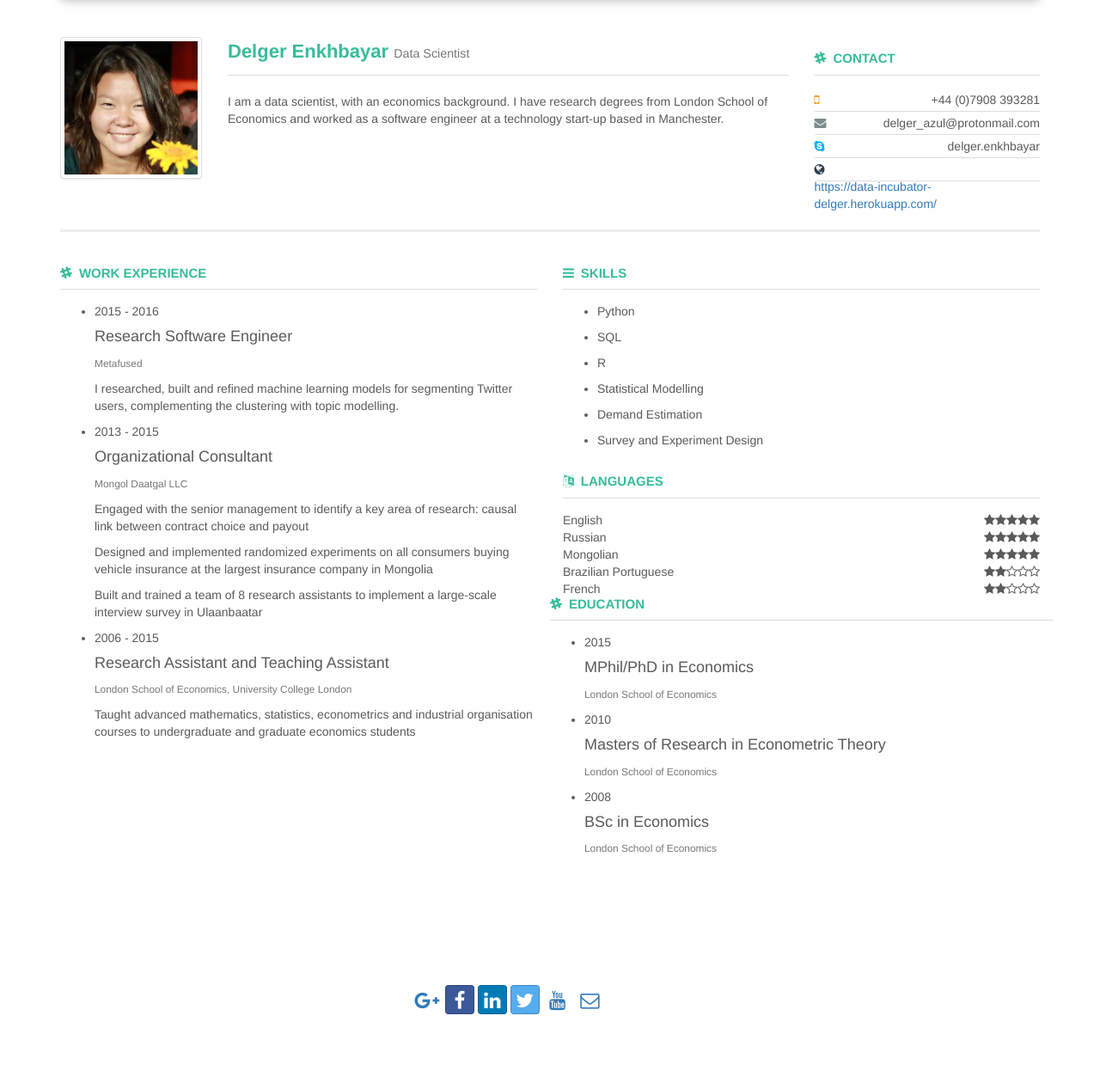
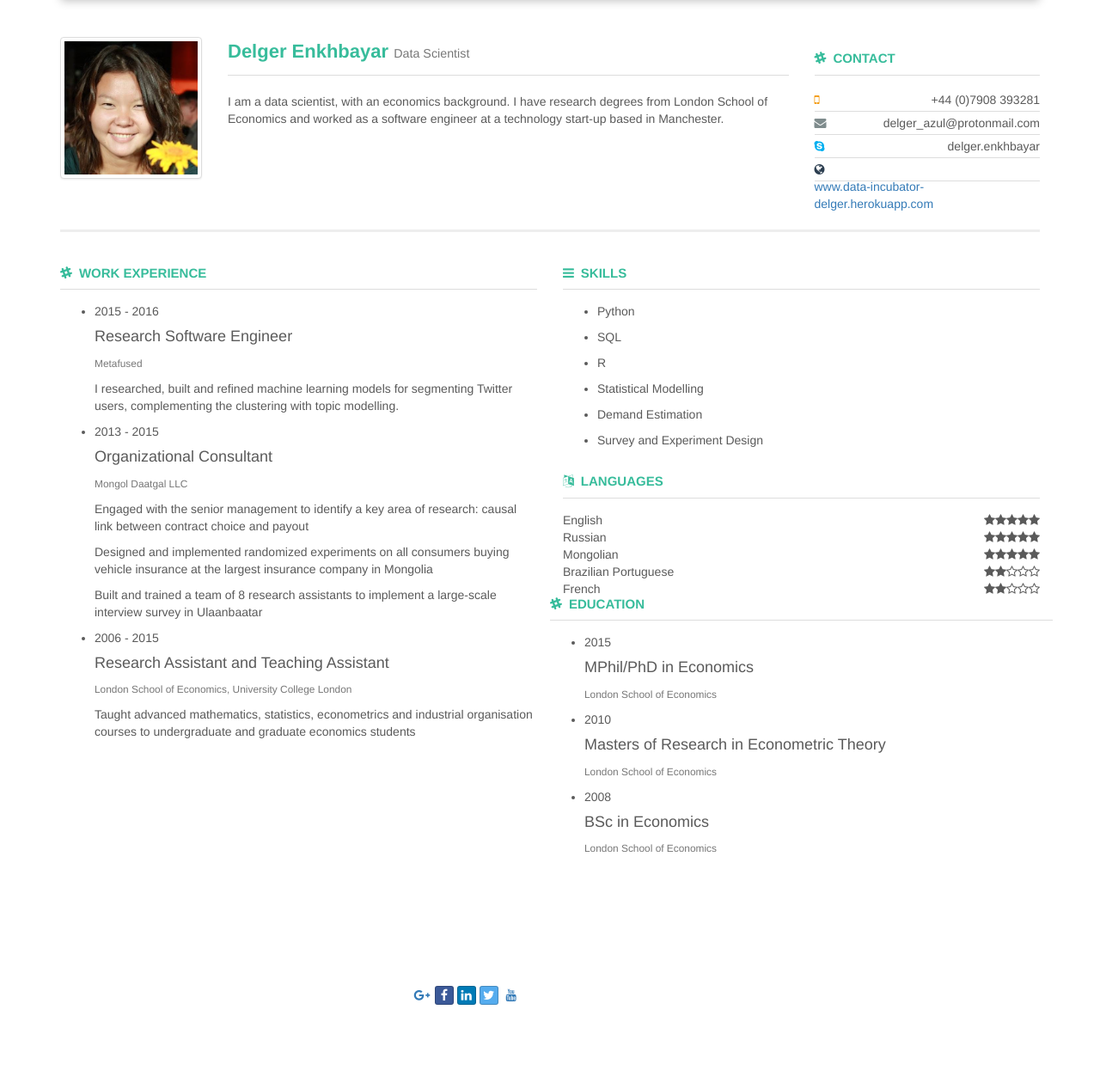
Before and after one commit to delger-azul/data-incubator-2016, a Flask app: page /aboutme in a window 1280 px wide. Shown: the part 72-1332 px from the top of the page at 86% size. After the commit the page ends 1241 px from the top, so only its background shows below. Run offline with Flask 2, Linux system fonts and the light colour scheme; some libraries are stand-ins or nearby versions.

Commit message:
Changing the website

```diff
--- a/static/css/mystyles.css
+++ b/static/css/mystyles.css
@@ -204,12 +204,8 @@ hr
 
 /* Button
 ---------------------------*/
-/*.btn
-{
-    min-width: 115px;
-}*/
 
-.btn-inverse
+/*.btn-inverse
 {
     color: #FFF;
     background-color: #34495E;
@@ -225,4 +221,4 @@ hr
 .btn-download, .btn-print
 {
     margin-bottom: 5px;
-}
+}*/
--- a/templates/aboutme.html
+++ b/templates/aboutme.html
@@ -76,7 +76,7 @@
                           <li><i class="fa fa-mobile"></i><span class="pull-right">+44 (0)7908 393281</span></li>
                           <li><i class="fa fa-envelope"></i><span class="pull-right">delger_azul@protonmail.com</span></li>
                           <li><i class="fa fa-skype"></i><span class="pull-right">delger.enkhbayar</span></li>
-                          <li><i class="fa fa-globe"></i><span class="pull-right"><a href="http://data-incubator-delger.herokuapp.com/">https://data-incubator-delger.herokuapp.com/</a></span></li>
+                          <li><i class="fa fa-globe"></i><span class="pull-right"><a href="http://data-incubator-delger.herokuapp.com/">www.data-incubator-delger.herokuapp.com</a></span></li>
                       </ul>
                   </div>
                   <!-- End Contact -->
@@ -266,12 +266,11 @@
                   <div class="col-xs-12">
                       <div style="padding: 0px 0px 0px 400px;">
                         <div align=center class="nav navbar-nav" style="padding: 40px 10px;">
-                            <a class="btn btn-social-icon btn-google-plus" href="http://google.com/+DelgerEnkhbayar"><i class="fa fa-google-plus"></i></a>
-                            <a class="btn btn-social-icon btn-facebook" href="http://www.facebook.com/profile.php?id=owldy"><i class="fa fa-facebook"></i></a>
-                            <a class="btn btn-social-icon btn-linkedin" href="http://www.linkedin.com/in/delger-borjigon-enkhbayar-7ab163120"><i class="fa fa-linkedin"></i></a>
-                            <a class="btn btn-social-icon btn-twitter" href="http://twitter.com/delger0107"><i class="fa fa-twitter"></i></a>
-                            <a class="btn btn-social-icon btn-youtube" href="http://www.youtube.com/c/DelgerEnkhbayar"><i class="fa fa-youtube"></i></a>
-                            <a class="btn btn-social-icon" href="mailto:"><i class="fa fa-envelope-o"></i></a>
+                            <a class="btn btn-xs btn-social-icon btn-google-plus" href="http://google.com/+DelgerEnkhbayar"><i class="fa fa-google-plus"></i></a>
+                            <a class="btn btn-xs btn-social-icon btn-facebook" href="http://www.facebook.com/profile.php?id=owldy"><i class="fa fa-facebook"></i></a>
+                            <a class="btn btn-xs btn-social-icon btn-linkedin" href="http://www.linkedin.com/in/delger-borjigon-enkhbayar-7ab163120"><i class="fa fa-linkedin"></i></a>
+                            <a class="btn btn-xs btn-social-icon btn-twitter" href="http://twitter.com/delger0107"><i class="fa fa-twitter"></i></a>
+                            <a class="btn btn-xs btn-social-icon btn-youtube" href="http://www.youtube.com/c/DelgerEnkhbayar"><i class="fa fa-youtube"></i></a>
                         </div>
                       </div>
                   </div>
```
Also changed, not shown: templates/index.html (+6 -7 lines).
